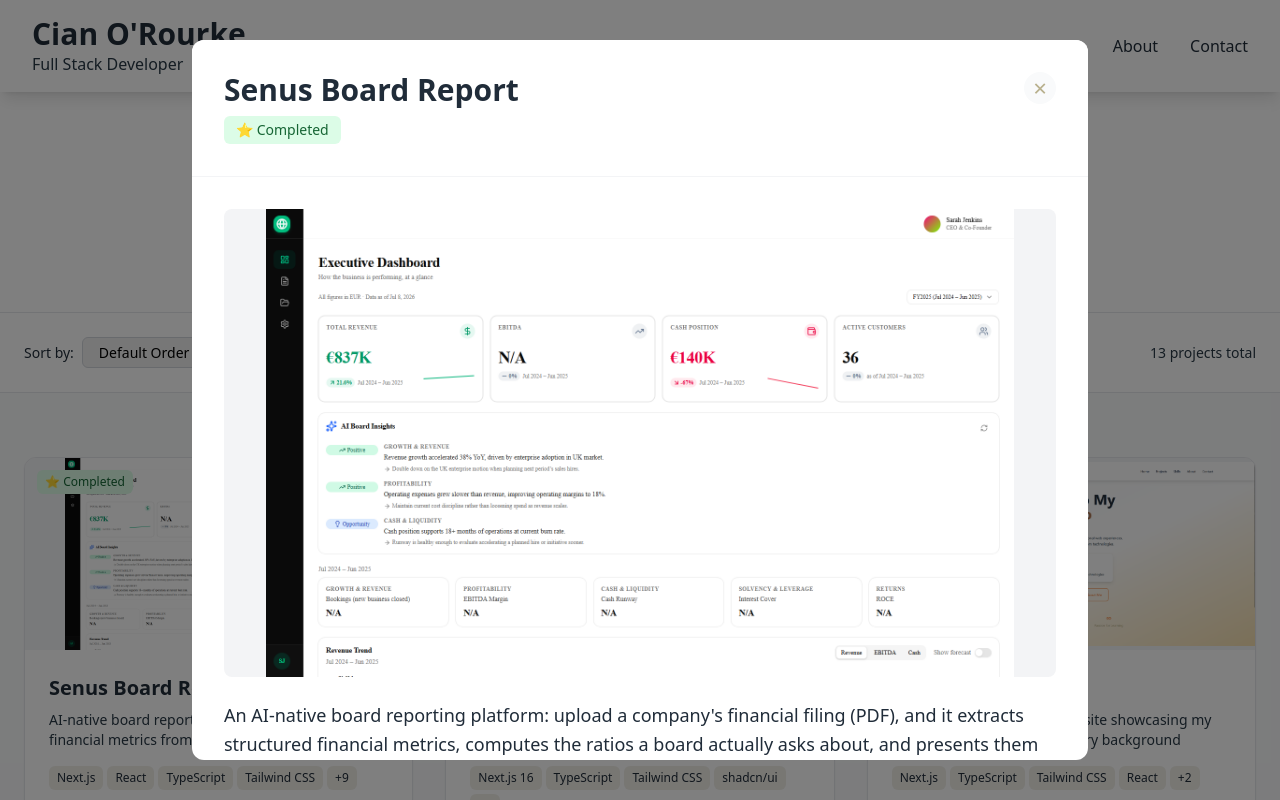
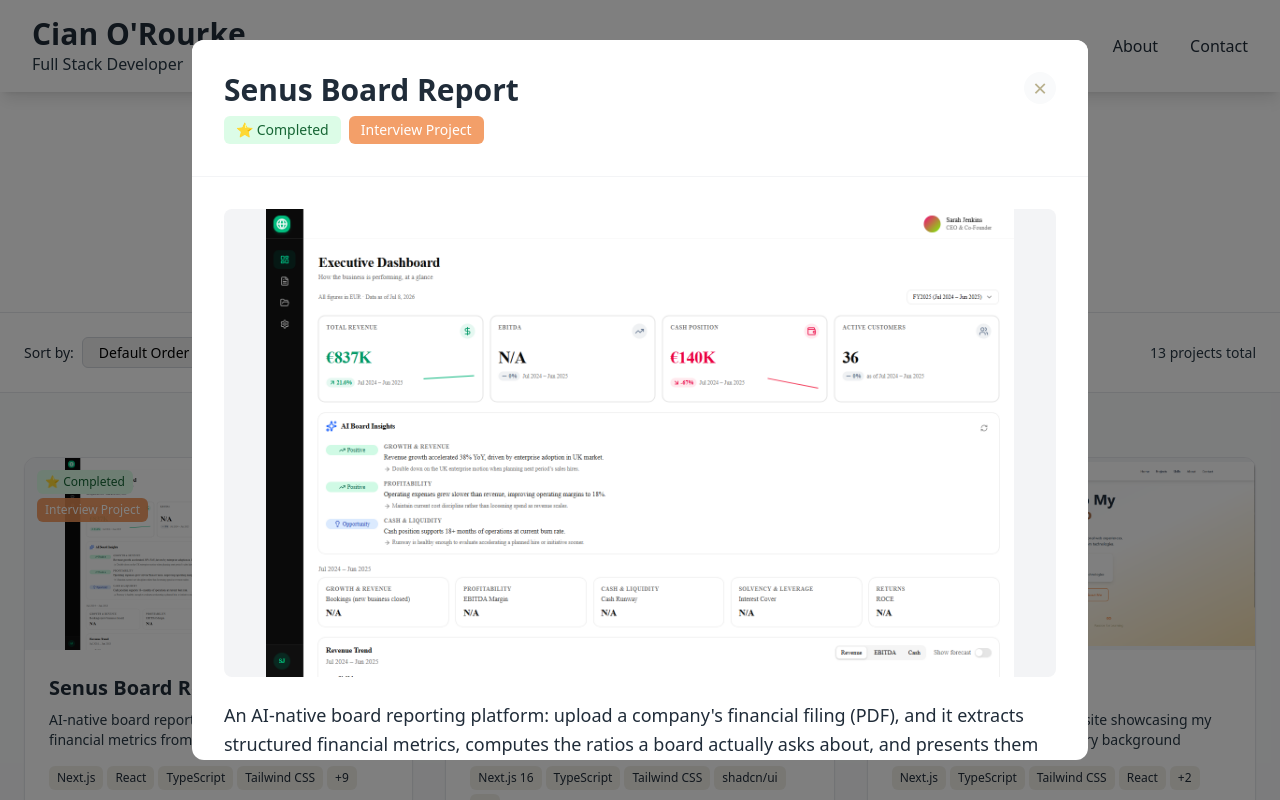
Before and after one commit to COR1999/ai-app, a Next.js app: page /projects in a window 1280 px wide. Both pictures are taken after a click on the element 218 px from the left and 668 px from the top of the page. Shown: the top 800 px of the page. Built offline with nearby package versions, Linux system fonts and the light colour scheme.

Commit message:
Add "Interview Project" badge, tag Fitness Tracker and Senus Board Report
Same pattern as the existing "Client Project" badge -- makes it clear
these were built as technical assessments/interview submissions rather
than unprompted personal projects.

```diff
--- a/components/ProjectCard.tsx
+++ b/components/ProjectCard.tsx
@@ -54,6 +54,11 @@
           {project.clientProject && (
             <span className="px-2 py-1 rounded-md text-xs font-medium bg-primary/90 text-white">
               Client Project
+            </span>
+          )}
+          {project.interviewProject && (
+            <span className="px-2 py-1 rounded-md text-xs font-medium bg-secondary/90 text-white">
+              Interview Project
             </span>
           )}
         </div>
--- a/components/ProjectModal.tsx
+++ b/components/ProjectModal.tsx
@@ -53,6 +53,11 @@
                 {project.clientProject && (
                   <span className="px-3 py-1 rounded-md text-sm font-medium bg-primary/90 text-white">
                     Client Project
+                  </span>
+                )}
+                {project.interviewProject && (
+                  <span className="px-3 py-1 rounded-md text-sm font-medium bg-secondary/90 text-white">
+                    Interview Project
                   </span>
                 )}
               </div>
--- a/constants/projects.ts
+++ b/constants/projects.ts
@@ -26,6 +26,7 @@
     videoLink: "https://youtu.be/fpC68-ZhlA8",
     status: "completed",
     featured: true,
+    interviewProject: true,
     showDetails: true
   },
   {
@@ -182,7 +183,8 @@
     imageAlt: "Fitness Tracker Application Dashboard",
     demoLink: "https://fitness-tracker-bice-one.vercel.app/",
     githubLink: "https://github.com/COR1999/fitnessTracker",
-    status: "completed"
+    status: "completed",
+    interviewProject: true
   },
   {
     id: 7,
--- a/types/project.ts
+++ b/types/project.ts
@@ -15,4 +15,5 @@
   isCurrentProject?: boolean;
   showDetails?: boolean;
   clientProject?: boolean;
+  interviewProject?: boolean;
 }
```
